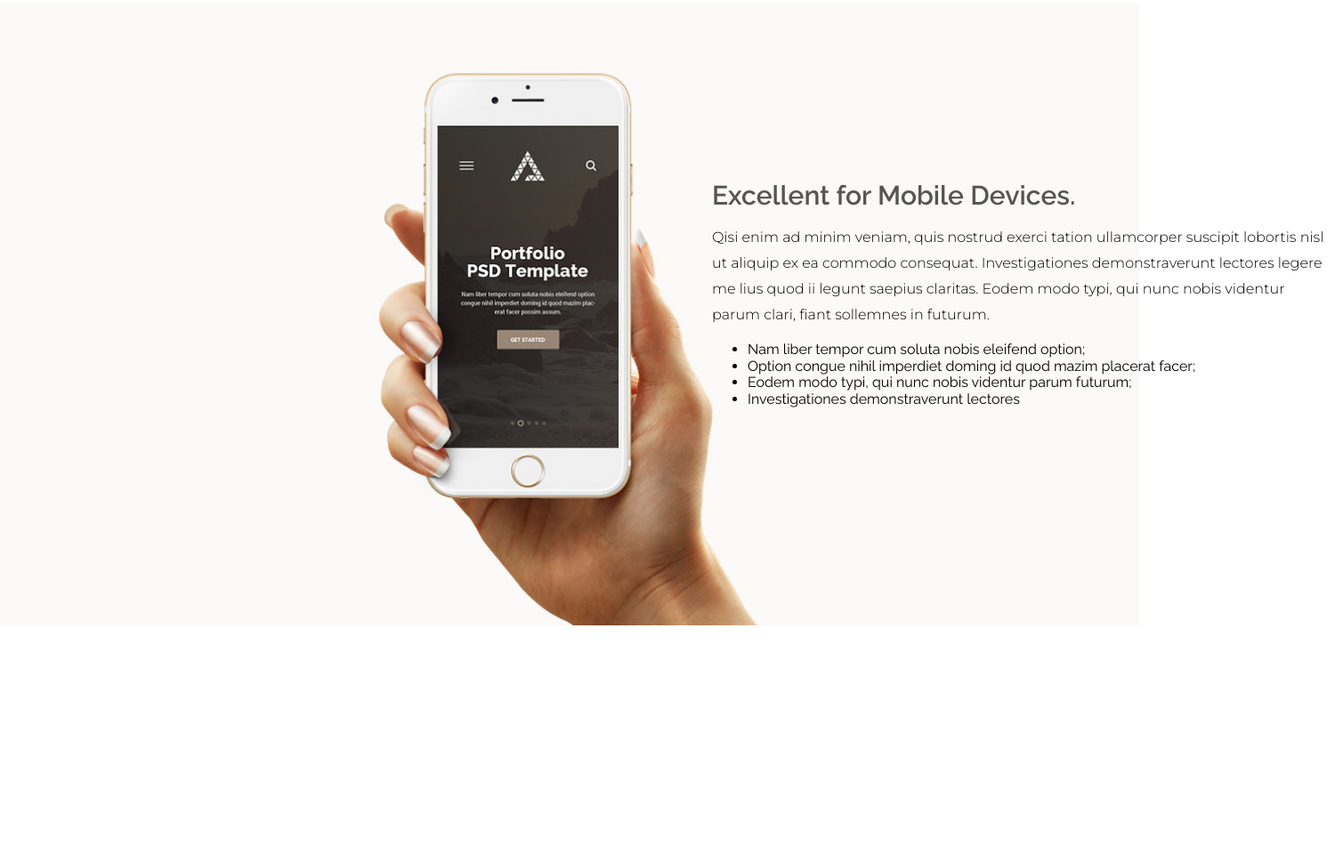
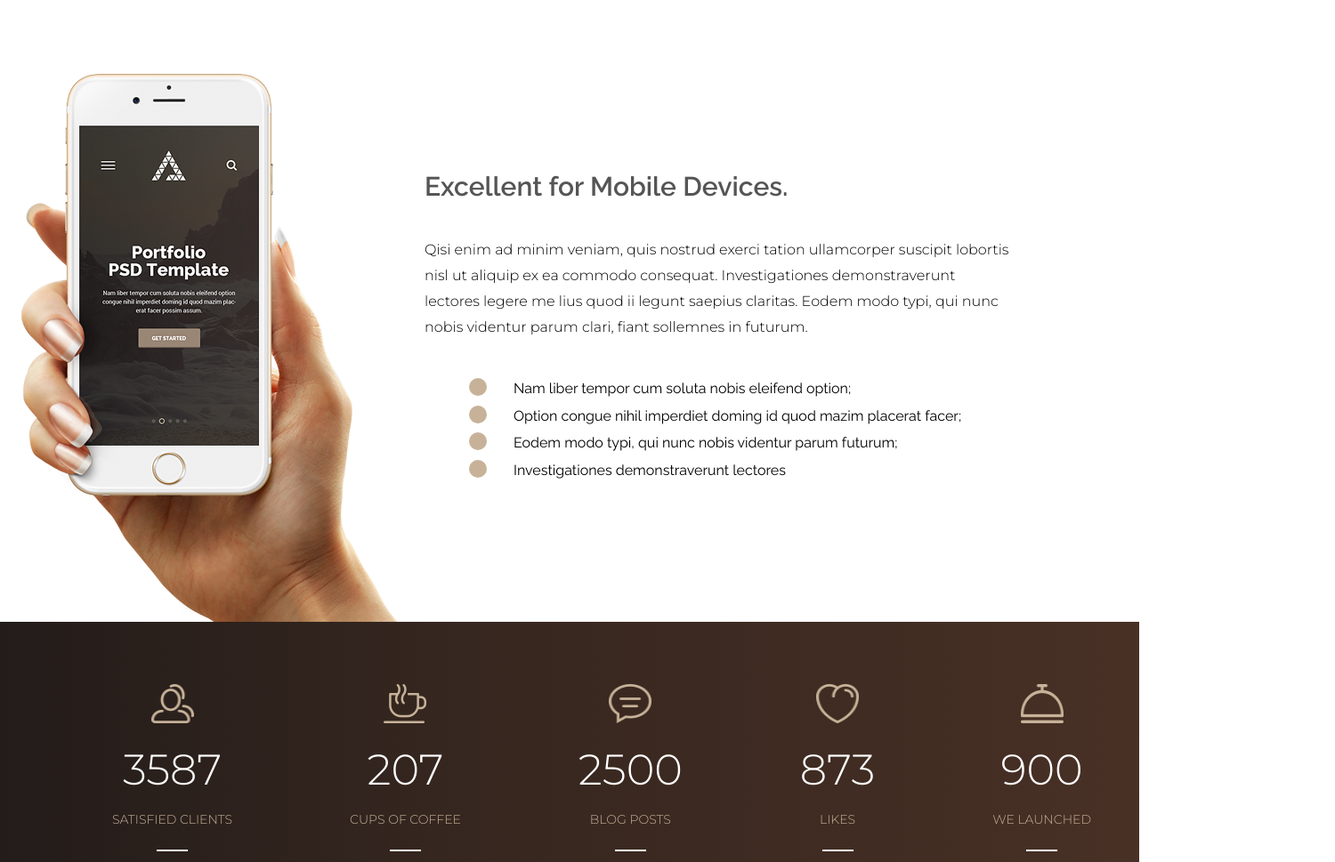
Before and after one commit to Secrieru123/GitHub-repository, a plain HTML site: page index.html in a window 1280 px wide. Shown: the part 4064-5033 px from the top of the page at 89% size, 1500 px wide, since content can reach past the window. Before the commit the page ends 4767 px from the top, so only its background shows below. Drawn offline with Linux system fonts and the light colour scheme.

Commit message:
Add untill section statistics
Add new section

```diff
--- a/index.html
+++ b/index.html
@@ -354,8 +354,9 @@
             <h3>03:26</h3>
         </div>
     </section>
-    <section class="mobile">
-        <div class="mobile-section">
+    <section class="wrp">
+        <img src="img/phone.png" alt="">
+        <div class="wrp-section">
             <span>Excellent for Mobile Devices.</span>
             <p>Qisi enim ad minim veniam, quis nostrud exerci tation ullamcorper suscipit lobortis nisl ut aliquip ex ea commodo consequat. Investigationes demonstraverunt lectores legere me lius quod ii legunt saepius claritas. Eodem modo typi, qui nunc nobis videntur parum clari, fiant sollemnes in futurum.</p>
             <ul>
@@ -366,5 +367,35 @@
             </ul>
         </div>
     </section>
+    <section class="statistics">
+        <div class="statistics-item">
+            <div class="statistics-item-items">
+                <img src="img/icon1.png" alt="text" width="48" height="44">
+                <span>3587</span>
+                <span>Satisfied Clients</span>
+            </div>
+            <div class="statistics-item-items">
+                <img src="img/icon2.png" alt="text" width="48" height="44">
+                <span >207</span>
+                <span>cups of coffee</span>
+            </div>
+            <div class="statistics-item-items">
+                <img src="img/icon3.png" alt="text" width="48" height="44">
+                <span>2500</span>
+                <span>blog posts</span>
+            </div>
+            <div class="statistics-item-items">
+                <img src="img/icon4.png" alt="text" width="48" height="44">
+                <span>873</span>
+                <span>likes</span>
+            </div>
+            <div class="statistics-item-items">
+                <img src="img/icon5.png" alt="text" width="48" height="44">
+                <span>900</span>
+                <span>we launched</span>
+            </div>
+        </div>
+    </section>
+
 </body>
 </html>
--- a/style/style.scss
+++ b/style/style.scss
@@ -572,18 +572,16 @@ body {
     }
 }
 
-.mobile {
-    background-image: url(../img/bg-article.jpg);
-    width: 100%;
-    height: 700px;
-    background-size: cover;
-    background-repeat: no-repeat;
-    position: absolute;
-    &-section {
-        position: absolute;
-        top: 200px;
-        left: 800px;
-        width: 700px;
+.wrp {
+    width: 1232px;
+    padding-left: 15px;
+    padding-right: 15px;
+    margin: 0 auto;
+    display: flex;
+    margin-top: 80px;
+    &-section{
+        padding: 110px 0 0 30px;
+        width: 660px;
         & span {
             font-size: 30px;
             font-weight: 600;
@@ -593,7 +591,68 @@ body {
             font-size: 16px;
             font-family: 'Montserrat', sans-serif;
             line-height: 1.8;
-
+            margin: 40px 0 40px 0;
+        }
+        & ul {
+            list-style-type: none;
+            line-height: 1.9;
+            padding-left: 100px;
+            & li {
+                position: relative;
+                &::before {
+                    content: "";
+                    display: block;
+                    height: 20px;
+                    width: 20px;
+                    border-radius: 50%;
+                    background-color: #c7b299;
+                    position: absolute;
+                    top: 3px;
+                    left: -50px;
+                }
+            }
         }
     }
 }
+
+.statistics {
+    background: rgb(35,28,26);
+    background: linear-gradient(90deg, rgba(35,28,26,1) 0%, rgba(53,38,31,1) 38%, rgba(72,48,37,1) 100%);
+    &-item {
+        width: 1232px;
+        padding-left: 15px;
+        padding-right: 15px;
+        margin: 0 auto;
+        display: flex;
+        padding: 70px 60px 40px 60px;
+        justify-content: space-around;
+        &-items {
+            display: flex;
+            flex-direction: column;
+            align-items: center;
+            position: relative;
+            &::after {
+                content: "";
+                display: block;
+                width: 35px;
+                height: 2px;
+                background-color: white;
+                position: absolute;
+                bottom: -28px;
+            }
+            & span:nth-child(2) {
+                font-size: 48px;
+                color: white;
+                margin-top: 25px;
+                margin-bottom: 20px;
+                font-family: 'Montserrat', sans-serif;
+            }
+            & span:nth-child(3) {
+                font-size: 14px;
+                font-family: 'Montserrat', sans-serif;
+                text-transform: uppercase;
+                color: $brown-light;
+            }
+        }
+    }
+}
```
Also changed, not shown: img/icon1.png (added), img/icon2.png (added), img/icon3.png (added), img/icon4.png (added), img/icon5.png (added), img/phone.png (added), style/style.css, 1 other file.
